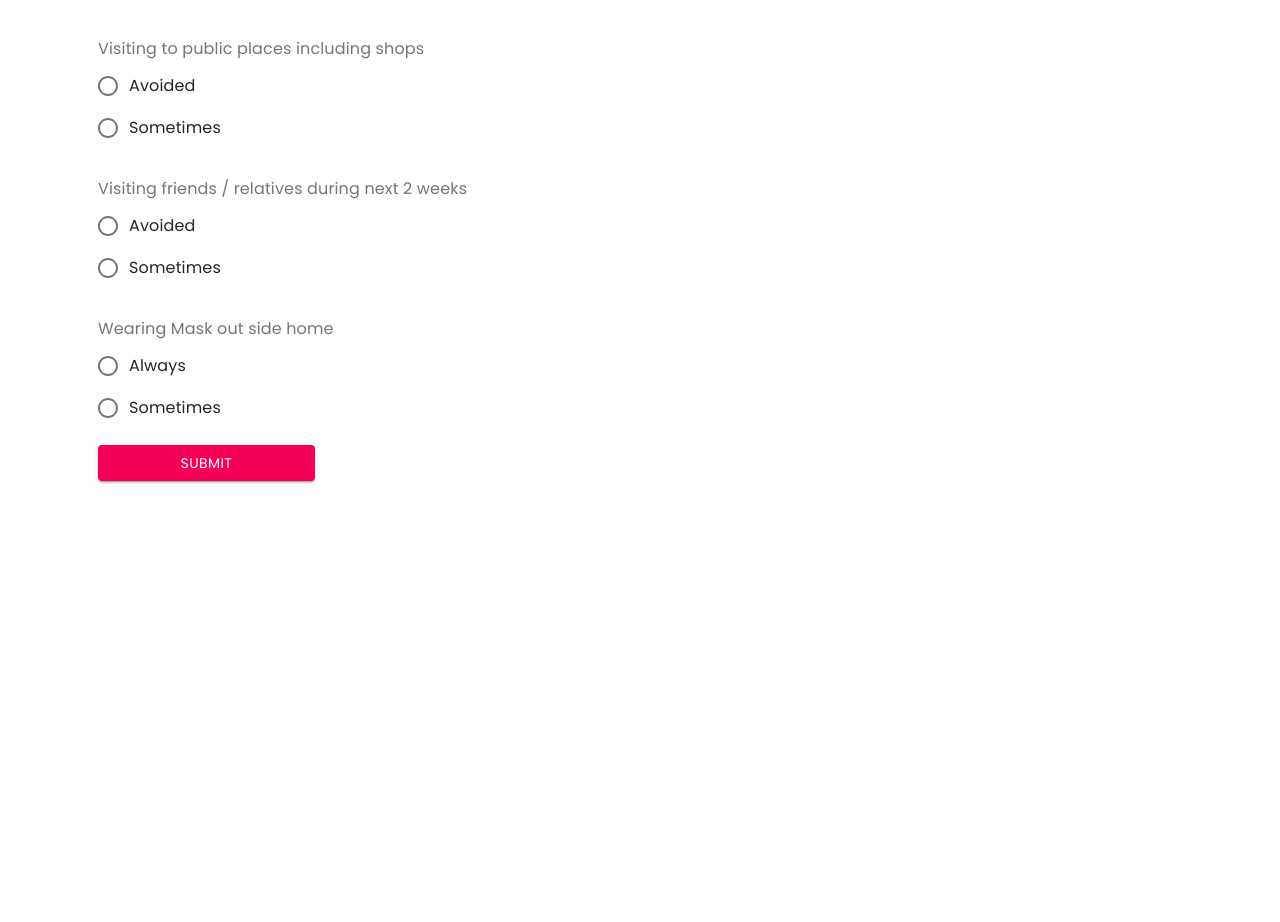
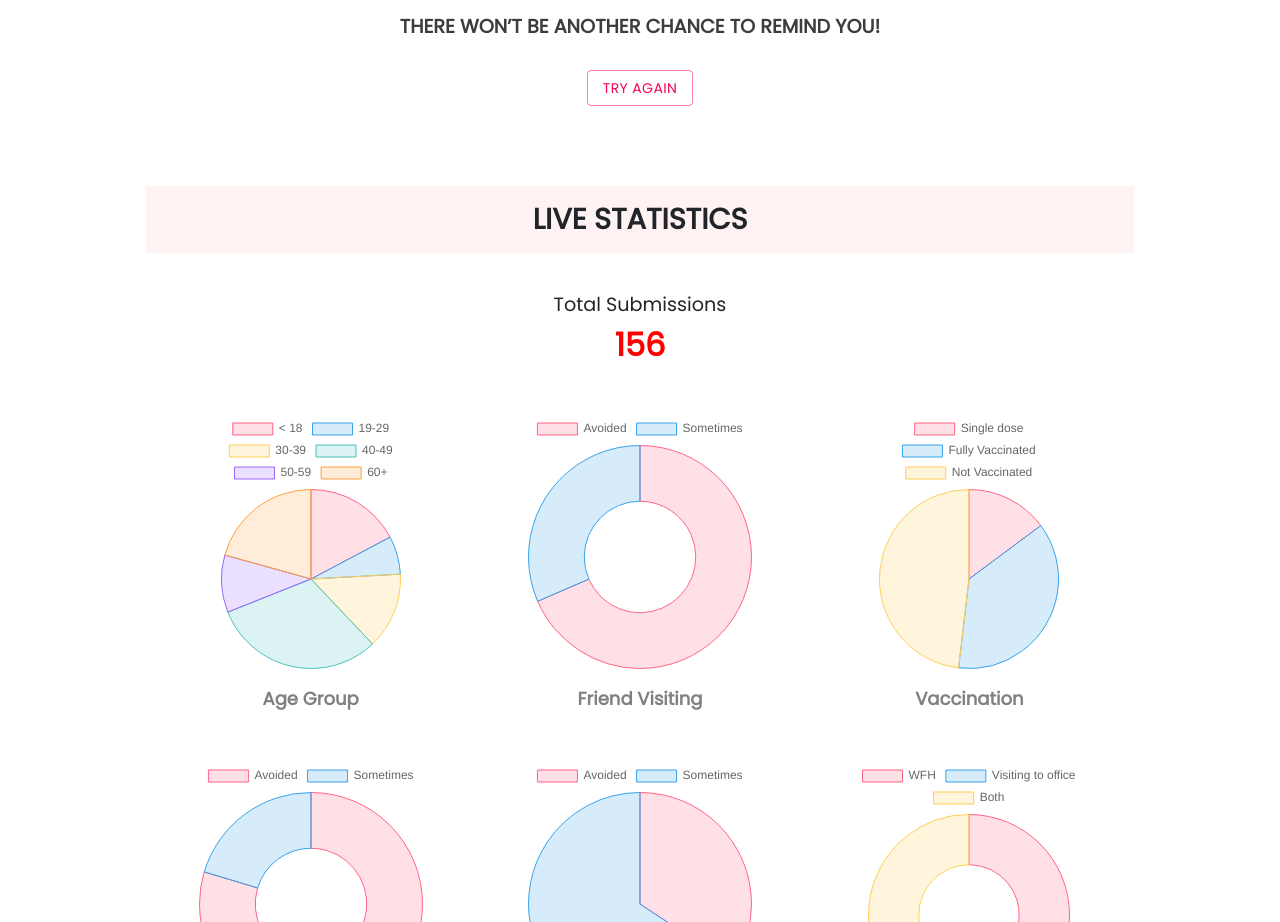
Before and after one commit to NTK7/responsible-me-tracker, a React (Create React App) app: page / in a window 1280 px wide. Shown: the part 890-1812 px from the top of the page. Before the commit the page ends 1467 px from the top, so only its background shows below. Built offline with nearby package versions, Linux system fonts and the light colour scheme.

Commit message:
added dummy data for the live statistics

```diff
--- a/package.json
+++ b/package.json
@@ -8,8 +8,10 @@
     "@testing-library/jest-dom": "^5.14.1",
     "@testing-library/react": "^11.2.7",
     "@testing-library/user-event": "^12.8.3",
+    "chart.js": "^3.5.1",
     "firebase": "^8.10.0",
     "react": "^17.0.2",
+    "react-chartjs-2": "^3.0.4",
     "react-dom": "^17.0.2",
     "react-gauge-chart": "^0.4.0",
     "react-reveal": "^1.2.2",
--- a/src/app/App.js
+++ b/src/app/App.js
@@ -7,7 +7,7 @@ import {
   RadioGroup,
   TextField,
 } from "@material-ui/core";
-import { useEffect, useState } from "react";
+import { useState } from "react";
 import styled from "styled-components";
 import Processing from "../components/Processing/Processing";
 import Result from "../components/Result/Result";
@@ -24,7 +24,7 @@ const App = () => {
   const [useOfMask, setUseOfMask] = useState(null);
   const [totalWeight, setTotalWeight] = useState(null);
 
-  const [displayResult, setDisplayResult] = useState(false);
+  const [displayResult, setDisplayResult] = useState(true);
   const [processing, setProcessing] = useState(false);
 
   const onHandleSubmit = async (e) => {
@@ -50,7 +50,7 @@ const App = () => {
         friendVisiting: friendVisiting,
         useOfMask: useOfMask,
         totalWeight: totalWeight_,
-        percentage: Math.round(Math.round(totalWeight_ * 100)),
+        percentage: Math.round(totalWeight_ * 10000) / 100,
       })
       .then((res) => {
         setProcessing(false);
@@ -295,7 +295,8 @@ const App = () => {
       ) : processing ? (
         <Processing />
       ) : (
-        <Result percentage={totalWeight} age={age}/>
+        <Result percentage={0.877} age={"25"} />
+        // <Result percentage={totalWeight} age={age}/>
       )}
     </Container>
   );
--- /dev/null
+++ b/src/components/Visualizations/DoughnutChart/DoughnutChart.js
@@ -0,0 +1,52 @@
+import styled from "styled-components";
+import { Doughnut } from "react-chartjs-2";
+
+const DoughnutChart = ({ title, labels, data_ }) => {
+  const data = {
+    labels: labels,
+    // labels: ["Red", "Blue", "Yellow", "Green", "Purple", "Orange"],
+    datasets: [
+      {
+        label: "# of Votes",
+        data: data_,
+        backgroundColor: [
+          "rgba(255, 99, 132, 0.2)",
+          "rgba(54, 162, 235, 0.2)",
+          "rgba(255, 206, 86, 0.2)",
+          "rgba(75, 192, 192, 0.2)",
+          "rgba(153, 102, 255, 0.2)",
+          "rgba(255, 159, 64, 0.2)",
+        ],
+        borderColor: [
+          "rgba(255, 99, 132, 1)",
+          "rgba(54, 162, 235, 1)",
+          "rgba(255, 206, 86, 1)",
+          "rgba(75, 192, 192, 1)",
+          "rgba(153, 102, 255, 1)",
+          "rgba(255, 159, 64, 1)",
+        ],
+        borderWidth: 1,
+      },
+    ],
+  };
+  return (
+    <Container>
+      <Doughnut data={data} />
+      <p>{title}</p>
+    </Container>
+  );
+};
+
+export default DoughnutChart;
+
+const Container = styled.div`
+  margin: 1pc;
+  width: 20vw;
+  p {
+    text-align: center;
+    margin: 1pc;
+    color: grey;
+    font-size: large;
+    font-weight: bold;
+  }
+`;
--- /dev/null
+++ b/src/components/Visualizations/PieChart/PieChart.js
@@ -0,0 +1,52 @@
+import styled from "styled-components";
+import { Pie } from "react-chartjs-2";
+
+const PieChart = ({ title, labels, data_ }) => {
+  const data = {
+    labels: labels,
+    datasets: [
+      {
+        label: "# of Votes",
+        data: data_,
+        backgroundColor: [
+          "rgba(255, 99, 132, 0.2)",
+          "rgba(54, 162, 235, 0.2)",
+          "rgba(255, 206, 86, 0.2)",
+          "rgba(75, 192, 192, 0.2)",
+          "rgba(153, 102, 255, 0.2)",
+          "rgba(255, 159, 64, 0.2)",
+        ],
+        borderColor: [
+          "rgba(255, 99, 132, 1)",
+          "rgba(54, 162, 235, 1)",
+          "rgba(255, 206, 86, 1)",
+          "rgba(75, 192, 192, 1)",
+          "rgba(153, 102, 255, 1)",
+          "rgba(255, 159, 64, 1)",
+        ],
+        borderWidth: 1,
+      },
+    ],
+  };
+
+  return (
+    <Container>
+      <Pie data={data} />
+      <p>{title}</p>
+    </Container>
+  );
+};
+
+export default PieChart;
+
+const Container = styled.div`
+  width: 20vw;
+  margin: 1pc;
+  p {
+    text-align: center;
+    margin: 1pc;
+    font-size: large;
+    font-weight: bold;
+    color: grey;
+  }
+`;
--- /dev/null
+++ b/src/components/Visualizations/Visualization.js
@@ -0,0 +1,91 @@
+import styled from "styled-components";
+import DoughnutChart from "./DoughnutChart/DoughnutChart";
+import PieChart from "./PieChart/PieChart";
+
+const Visualization = () => {
+  return (
+    <Container>
+      <h1>Live Statistics</h1>
+      <main>
+        <div>
+          <p>Total Submissions</p>
+          <h4>156</h4>
+        </div>
+        <section>
+          <PieChart
+            title="Age Group"
+            labels={["< 18", "19-29", "30-39", "40-49", "50-59", "60+"]}
+            data_={[5, 2, 4, 9, 3, 6]}
+          />
+          <DoughnutChart
+            title="Friend Visiting"
+            labels={["Avoided", "Sometimes"]}
+            data_={[50, 23]}
+          />
+          <PieChart
+            title="Vaccination"
+            labels={["Single dose", "Fully Vaccinated", "Not Vaccinated"]}
+            data_={[20, 50, 65]}
+          />
+          <DoughnutChart
+            title="Use of Masks"
+            labels={["Avoided", "Sometimes"]}
+            data_={[90, 23]}
+          />
+          <PieChart
+            title="Public Visiting"
+            labels={["Avoided", "Sometimes"]}
+            data_={[12, 23]}
+          />
+
+          <DoughnutChart
+            title="Work Plan"
+            labels={["WFH", "Visiting to office", "Both"]}
+            data_={[90, 23, 63]}
+          />
+        </section>
+      </main>
+    </Container>
+  );
+};
+
+export default Visualization;
+
+const Container = styled.div`
+  /* border: 1px red solid; */
+  /* display: flex;
+  flex-direction: column;
+  align-items: center;
+  justify-content: center; */
+  margin: 4pc 2pc;
+  > h1 {
+    padding: 1pc;
+    text-transform: uppercase;
+    font-weight: bold;
+    font-size: 1.8rem;
+    text-align: center;
+    margin-top: 2pc;
+    background-color: #fff2f2;
+  }
+  > main {
+    > div {
+      padding: 2pc;
+      > p,
+      > h4 {
+        line-height: 1.5pc;
+        text-align: center;
+        font-size: larger;
+      }
+      > h4 {
+        font-size: 2rem;
+        font-weight: bold;
+        color: red;
+      }
+    }
+    > section {
+      display: flex;
+      justify-content: space-around;
+      flex-wrap: wrap;
+    }
+  }
+`;
--- a/src/components/result/Result.js
+++ b/src/components/result/Result.js
@@ -2,25 +2,10 @@ import styled from "styled-components";
 import GaugeChart from "react-gauge-chart";
 import { useEffect, useState } from "react";
 import { Button } from "@material-ui/core";
+import Visualization from "../Visualizations/Visualization";
 
 function Result({ percentage, age }) {
   const [bestResults, setBestResults] = useState(false);
-  const [ageBoundary, setAgeBoundary] = useState(25);
-
-  // if result is 100% then continue the best practices, you are good to go else
-  // for age group more than 30
-  // - Take the Vaccine
-  // - Take the second dose
-  // - Work from home as much as possible
-  // - Avoid public places for next 2 weeks
-  // - Do not visit your friends & relatives for next 2 weeks
-  // - Always wear a mask outsite home
-
-  // for age group less than 30
-  // - Work from home as much as possible
-  // - Avoid public places for next 2 weeks
-  // - Do not visit your friends & relatives for next 2 weeks
-  // - Always wear a mask outsite home
 
   useEffect(() => {
     console.log(percentage);
@@ -45,7 +30,9 @@ function Result({ percentage, age }) {
       />
       <h4>
         You are only{" "}
-        <strong style={{ color: "red" }}>{percentage * 100}%</strong>{" "}
+        <strong style={{ color: "red" }}>
+          {Math.round(percentage * 10000) / 100}%
+        </strong>{" "}
         Responsible
       </h4>
       <p>Take following actions and be 100% #Responsible citizen</p>
@@ -79,6 +66,10 @@ function Result({ percentage, age }) {
         onClick={onHandleRefreshPage}>
         Try Again
       </Button>
+
+      <main className="visualization">
+        <Visualization />
+      </main>
     </Container>
   );
 }
@@ -119,4 +110,7 @@ const Container = styled.div`
   > button {
     margin: 1pc;
   }
+  .visualization {
+    width: 100%;
+  }
 `;
```
Also changed, not shown: 1 other file (tests, documents, lock files or other folders).
